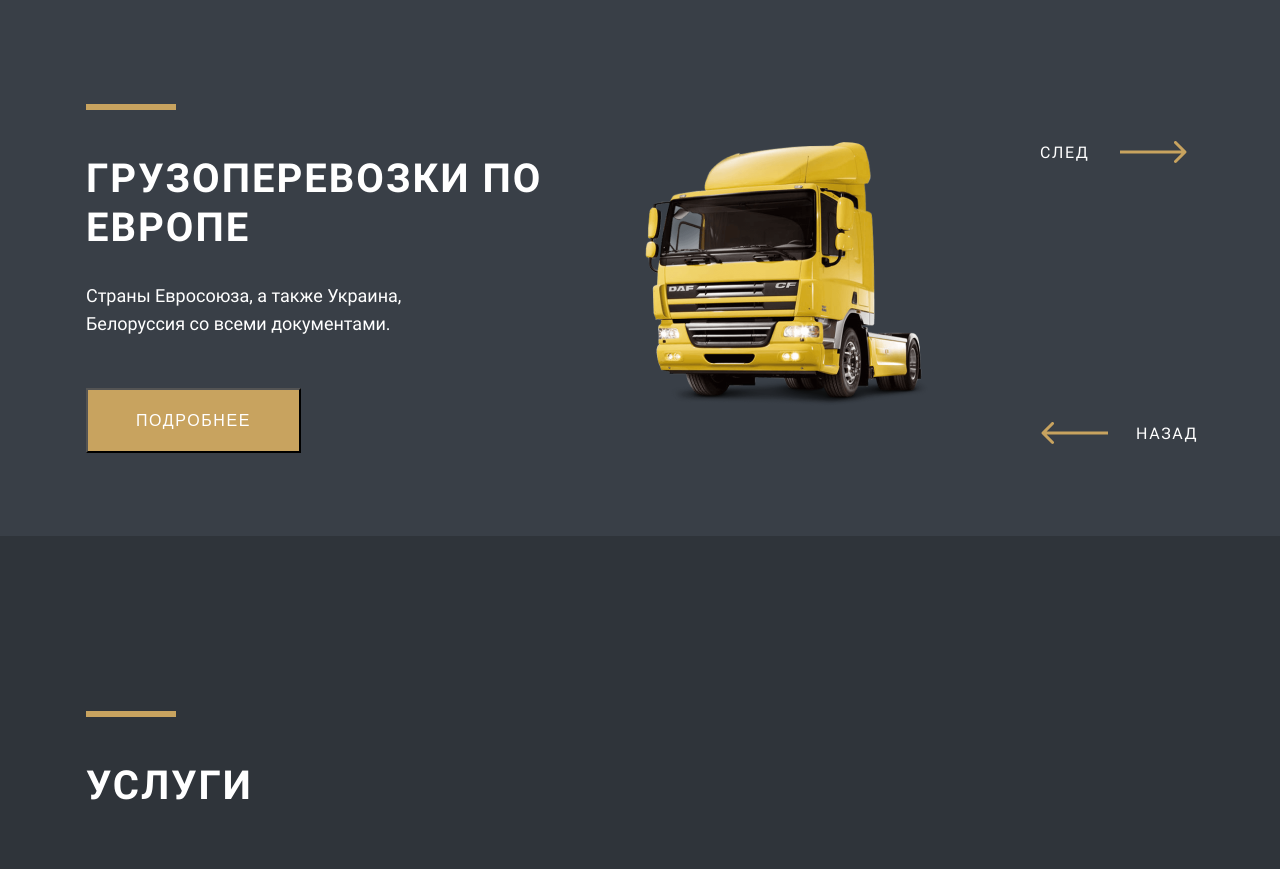
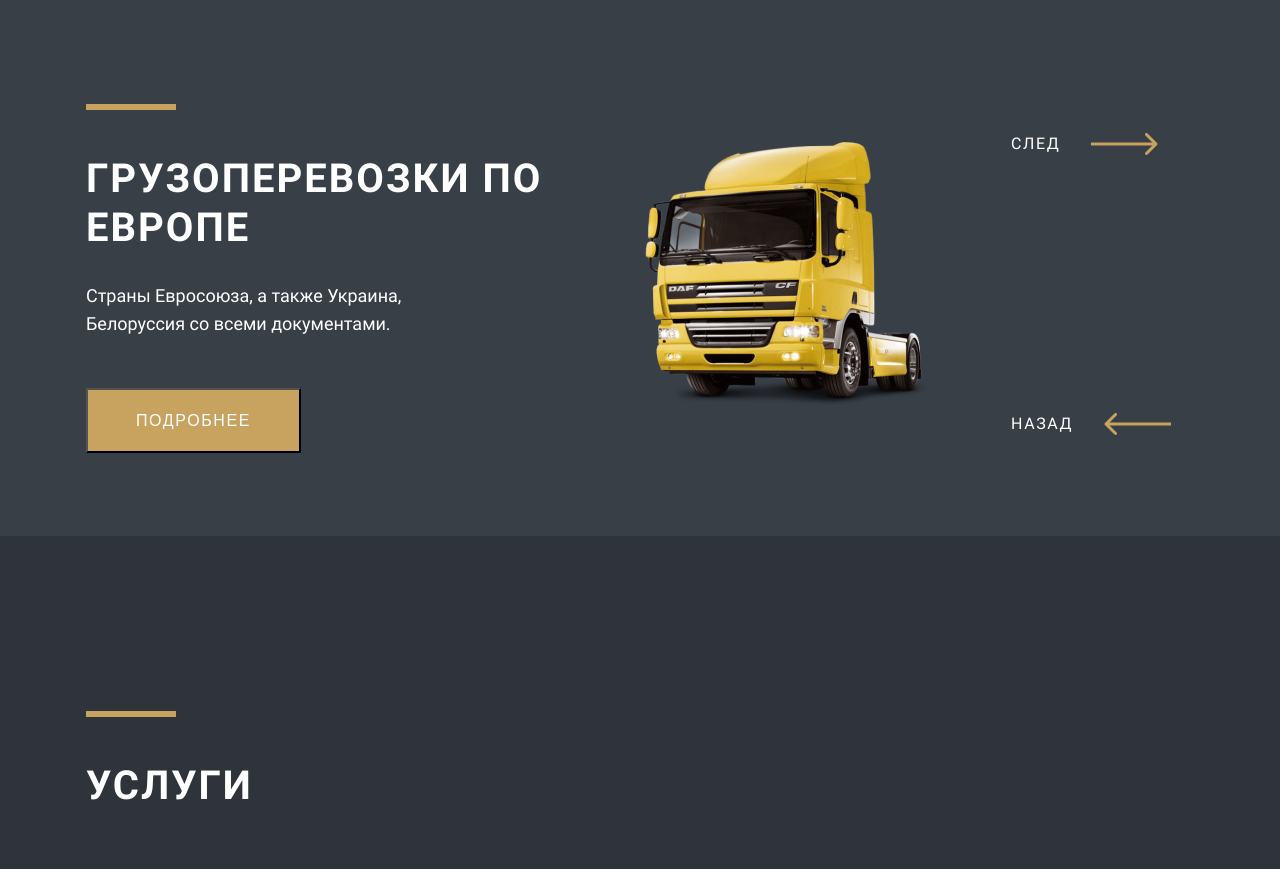
Before and after one commit to MezdrinM/Freight, a plain HTML site: page index.html in a window 1280 px wide. Shown: the part 800-1669 px from the top of the page. Drawn offline with Linux system fonts and the light colour scheme.

Commit message:
corrected horizontal scroll

```diff
--- a/css/main_wotd.css
+++ b/css/main_wotd.css
@@ -67,40 +67,38 @@
     z-index: 2;
   }
 
+  .main_text_arrow_left{
+      display: flex;
+      flex-flow: row wrap;
+      align-items: center;
+      margin-top: 156px;
+  }
+
   .main_left_text {
-    position: relative;
-    left: 29px;
-    top: 165px;
     font-style: normal;
     font-weight: 500;
     font-size: 16px;
     line-height: 25px;
     letter-spacing: 0.1em;
     text-transform: uppercase;
+    margin-right: 31px;
   }
 
   .main_right_text {
-    position: relative;
-    left: 125px;
-    top: 421px;
     font-style: normal;
     font-weight: 500;
     font-size: 16px;
     line-height: 25px;
     letter-spacing: 0.1em;
     text-transform: uppercase;
+    margin-right: 31px;
   }
 
-  .right_arrow {
-    position: absolute;
-    display: inline-block;
-    padding-left: 31px;
-  }
-
-  .left_arrow {
-    position: absolute;
-    display: inline-block;
-    left: -95px;
+  .main_text_arrow_right{
+    display: flex;
+    flex-flow: row wrap;
+    align-items: center;
+    margin-top: 255px;
   }
 
   .main_wotd_list{
--- a/index.html
+++ b/index.html
@@ -96,8 +96,14 @@
                     <img src="img/truck1.png" alt="truck">
                 </div>
                 <div class="main_text">
-                    <p class="main_left_text">след<img class="right_arrow" src="img/Arrow.svg" alt="aroow right"></p>
-                    <p class="main_right_text">назад<img class="left_arrow" src="img/Arrow_left.svg" alt="aroow left"></p>
+                    <div class="main_text_arrow_left">
+                        <span class="main_left_text">след</span>
+                        <img class="right_arrow" src="img/Arrow.svg" alt="aroow right">
+                    </div>
+                    <div class="main_text_arrow_right">
+                        <span class="main_right_text">назад</span>
+                        <img class="left_arrow" src="img/Arrow_left.svg" alt="aroow left">
+                    </div>
                 </div>
             </div>
             <div class="main_font_right"></div>
```
